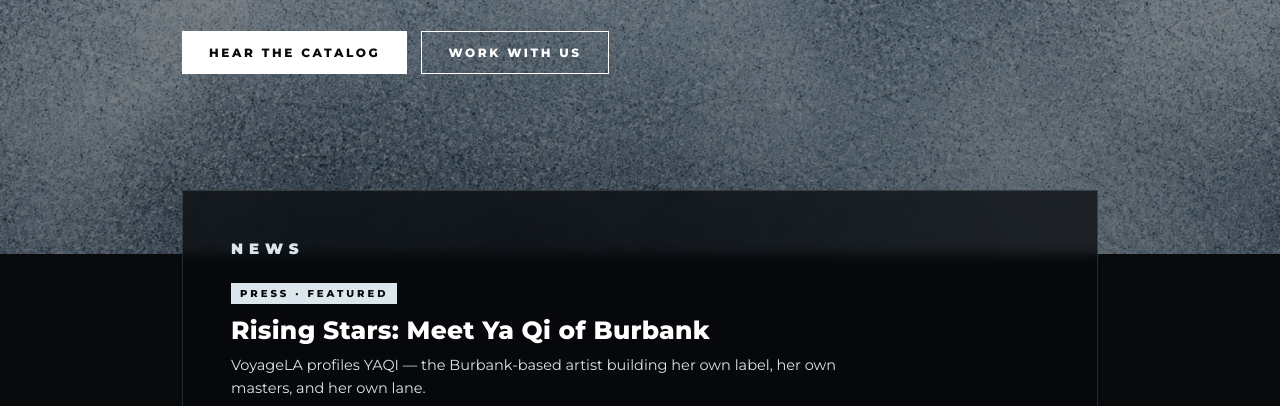
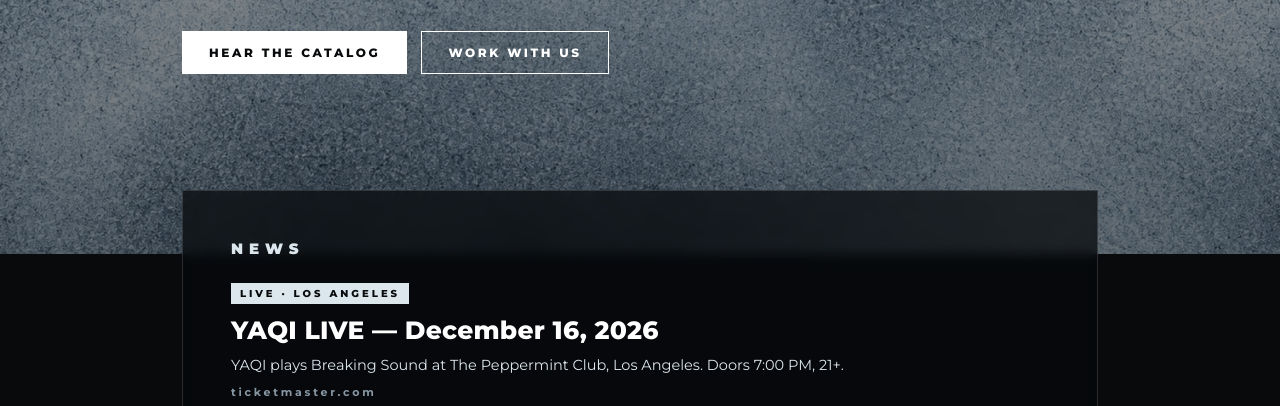
Before and after one commit to yaqillc/ima-records-site, a plain HTML site: page index.html in a window 1280 px wide. Shown: the part 546-952 px from the top of the page. Drawn offline with Linux system fonts and the light colour scheme.

Commit message:
Add YAQI Dec 16 Peppermint Club show to News

```diff
--- a/index.html
+++ b/index.html
@@ -58,6 +58,12 @@
   <section id="news" class="panel">
     <h2>NEWS</h2>
     <div class="news-list">
+      <a class="news-item" href="https://www.ticketmaster.com/event/0900653185094C8F?did=yaqi" target="_blank" rel="noopener">
+        <span class="tag">LIVE · LOS ANGELES</span>
+        <span class="news-title">YAQI LIVE — December 16, 2026</span>
+        <span class="news-desc">YAQI plays Breaking Sound at The Peppermint Club, Los Angeles. Doors 7:00 PM, 21+.</span>
+        <span class="news-source">ticketmaster.com</span>
+      </a>
       <a class="news-item" href="https://voyagela.com/interview/rising-stars-meet-ya-qi-of-burbank" target="_blank" rel="noopener">
         <span class="tag">PRESS · FEATURED</span>
         <span class="news-title">Rising Stars: Meet Ya Qi of Burbank</span>
```
